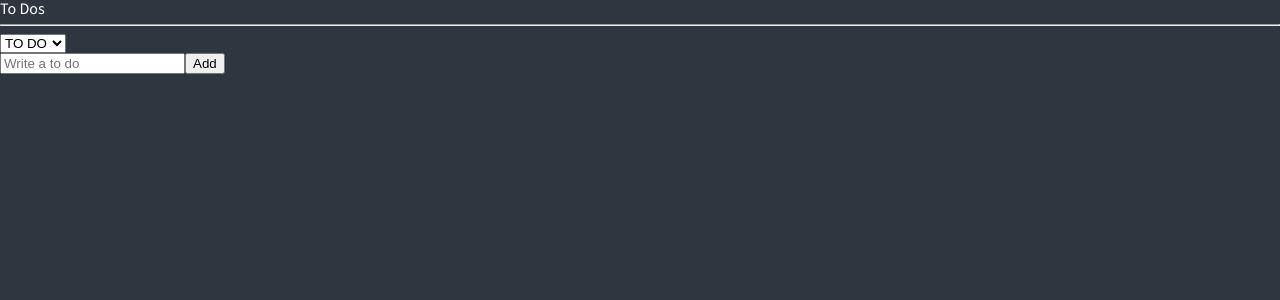
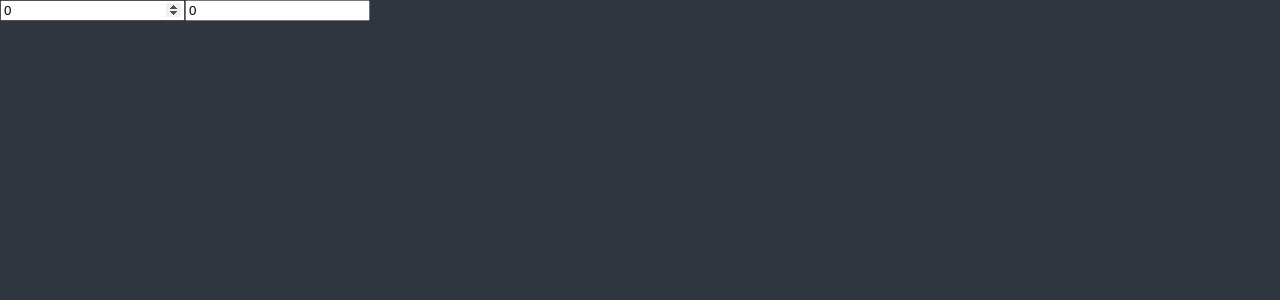
Before and after one commit to mahwin/practice-cra, a React (Create React App) app: page / in a window 1280 px wide. Shown: the top 300 px of the page. Built offline with nearby package versions, Linux system fonts and the light colour scheme.

Commit message:
Practice Set Selectors(recoil)

```diff
--- a/src/App.tsx
+++ b/src/App.tsx
@@ -1,75 +1,32 @@
-import { createGlobalStyle } from "styled-components";
-import ToDoList from "./components/ToDoList";
-
-const GlobalStyle = createGlobalStyle`
-@import url('https://fonts.googleapis.com/css2?family=Source+Sans+Pro:wght@300;400&display=swap');
-html, body, div, span, applet, object, iframe,
-h1, h2, h3, h4, h5, h6, p, blockquote, pre,
-a, abbr, acronym, address, big, cite, code,
-del, dfn, em, img, ins, kbd, q, s, samp,
-small, strike, strong, sub, sup, tt, var,
-b, u, i, center,
-dl, dt, dd, menu, ol, ul, li,
-fieldset, form, label, legend,
-table, caption, tbody, tfoot, thead, tr, th, td,
-article, aside, canvas, details, embed,
-figure, figcaption, footer, header, hgroup,
-main, menu, nav, output, ruby, section, summary,
-time, mark, audio, video {
-  margin: 0;
-  padding: 0;
-  border: 0;
-  font-size: 100%;
-  font: inherit;
-  vertical-align: baseline;
-}
-/* HTML5 display-role reset for older browsers */
-article, aside, details, figcaption, figure,
-footer, header, hgroup, main, menu, nav, section {
-  display: block;
-}
-/* HTML5 hidden-attribute fix for newer browsers */
-*[hidden] {
-    display: none;
-}
-body {
-  line-height: 1;
-}
-menu, ol, ul {
-  list-style: none;
-}
-blockquote, q {
-  quotes: none;
-}
-blockquote:before, blockquote:after,
-q:before, q:after {
-  content: '';
-  content: none;
-}
-table {
-  border-collapse: collapse;
-  border-spacing: 0;
-}
-* {
-  box-sizing: border-box;
-}
-body {
-  font-family: 'Source Sans Pro', sans-serif;
-  background-color:${(props) => props.theme.bgColor};
-  color:${(props) => props.theme.textColor}
-}
-a {
-  text-decoration:none;
-  color:inherit;
-}
-`;
+import React from "react";
+import { useRecoilState, useRecoilValue } from "recoil";
+import { hourSelector, minuteState } from "./atoms";
 
 function App() {
+  const [minutes, setMinutes] = useRecoilState(minuteState);
+  const [hours, setHours] = useRecoilState(hourSelector);
+  const onMinuteChange = (event: React.FormEvent<HTMLInputElement>) => {
+    setMinutes(+event.currentTarget.value);
+  };
+
+  const onHourChange = (event: React.FormEvent<HTMLInputElement>) => {
+    setHours(+event.currentTarget.value);
+  };
   return (
-    <>
-      <GlobalStyle />
-      <ToDoList />
-    </>
+    <div>
+      <input
+        type="number"
+        placeholder="Minutes"
+        value={minutes}
+        onChange={onMinuteChange}
+      />
+      <input
+        onChange={onHourChange}
+        type="number"
+        placeholder="Hours"
+        value={hours}
+      />
+    </div>
   );
 }
 
--- /dev/null
+++ b/src/atoms.tsx
@@ -0,0 +1,18 @@
+import { atom, selector } from "recoil";
+
+export const minuteState = atom({
+  key: "minutes",
+  default: 0,
+});
+
+export const hourSelector = selector<number>({
+  key: "hours",
+  get: ({ get }) => {
+    const minutes = get(minuteState);
+    return minutes / 60;
+  },
+  set: ({ set }, newValue) => {
+    const minutes = +newValue * 60;
+    set(minuteState, minutes);
+  },
+});
--- a/src/components/CreateToDO.tsx
+++ /dev/null
@@ -1,33 +0,0 @@
-import { useForm } from "react-hook-form";
-import { useSetRecoilState, useRecoilValue } from "recoil";
-import { categoryState, toDoState } from "./atom";
-
-interface IForm {
-  toDo: string;
-}
-
-function CreateToDo() {
-  const setToDos = useSetRecoilState(toDoState);
-  const category = useRecoilValue(categoryState);
-  const { register, handleSubmit, setValue } = useForm<IForm>();
-  const handleValid = ({ toDo }: IForm) => {
-    setToDos((oldToDos) => [
-      { text: toDo, id: Date.now(), category },
-      ...oldToDos,
-    ]);
-    setValue("toDo", "");
-  };
-  return (
-    <form onSubmit={handleSubmit(handleValid)}>
-      <input
-        {...register("toDo", {
-          required: "Please write a To Do",
-        })}
-        placeholder="Write a to do"
-      />
-      <button>Add</button>
-    </form>
-  );
-}
-
-export default CreateToDo;
--- a/src/components/ToDo.tsx
+++ /dev/null
@@ -1,37 +0,0 @@
-import React from "react";
-import { useSetRecoilState } from "recoil";
-import { IToDo, toDoState, Categories } from "./atom";
-function ToDo({ text, category, id }: IToDo) {
-  const setToDos = useSetRecoilState(toDoState);
-  const onClick = (event: React.MouseEvent<HTMLButtonElement>) => {
-    const {
-      currentTarget: { name },
-    } = event;
-    setToDos((oldToDos) => {
-      const targetIndex = oldToDos.findIndex((toDo) => toDo.id === id);
-      const newToDo = { text, id, category: name };
-      return oldToDos;
-    });
-  };
-  return (
-    <li>
-      <span>{text}</span>
-      {category !== Categories.DOING && (
-        <button name={Categories.DOING + ""} onClick={onClick}>
-          Doing
-        </button>
-      )}
-      {category !== Categories.TO_DO && (
-        <button name={Categories.TO_DO + ""} onClick={onClick}>
-          To Do
-        </button>
-      )}
-      {category !== Categories.DONE && (
-        <button name={Categories.DONE + ""} onClick={onClick}>
-          Done
-        </button>
-      )}
-    </li>
-  );
-}
-export default ToDo;
--- a/src/components/ToDoList.tsx
+++ /dev/null
@@ -1,31 +0,0 @@
-import React from "react";
-import { useRecoilValue, useRecoilState } from "recoil";
-import { categoryState, toDoSelector, Categories } from "./atom";
-import CreateToDo from "./CreateToDO";
-import ToDo from "./ToDo";
-
-function ToDoList() {
-  const toDos = useRecoilValue(toDoSelector);
-  console.log(toDos);
-  const [category, setCategory] = useRecoilState(categoryState);
-  const onInput = (event: React.FocusEvent<HTMLSelectElement>) => {
-    setCategory(event.currentTarget.value as any);
-  };
-  return (
-    <div>
-      <h1>To Dos</h1>
-      <hr />
-      <select value={category} onInput={onInput}>
-        <option value={Categories.TO_DO}>TO DO</option>
-        <option value={Categories.DOING}>DOING</option>
-        <option value={Categories.DONE}>DONE</option>
-      </select>
-      <CreateToDo />
-      {toDos?.map((toDo) => (
-        <ToDo key={toDo.id} {...toDo} />
-      ))}
-    </div>
-  );
-}
-
-export default ToDoList;
--- a/src/components/atom.ts
+++ /dev/null
@@ -1,34 +0,0 @@
-import { atom, selector } from "recoil";
-
-export interface IToDo {
-  text: string;
-  id: number;
-  category: Categories;
-}
-export enum Categories {
-  "TO_DO",
-  "DOING",
-  "DONE",
-}
-
-export const toDoState = atom<IToDo[]>({
-  key: "toDo",
-  default: [],
-});
-
-export const categoryState = atom<Categories>({
-  key: "category",
-  default: Categories.TO_DO,
-});
-
-export const toDoSelector = selector({
-  key: "toDoSelector",
-  get: ({ get }) => {
-    const toDos = get(toDoState);
-    const category = get(categoryState);
-    console.log("toDos", toDos);
-    console.log("category", category);
-    console.log(toDos.filter((toDo) => toDo.category === category));
-    return toDos.filter((toDo) => toDo.category === category);
-  },
-});
--- a/src/index.tsx
+++ b/src/index.tsx
@@ -4,6 +4,70 @@
 import { RecoilRoot } from "recoil";
 import { ThemeProvider } from "styled-components";
 import { darkTheme } from "./theme";
+import { createGlobalStyle } from "styled-components";
+
+const GlobalStyle = createGlobalStyle`
+@import url('https://fonts.googleapis.com/css2?family=Source+Sans+Pro:wght@300;400&display=swap');
+html, body, div, span, applet, object, iframe,
+h1, h2, h3, h4, h5, h6, p, blockquote, pre,
+a, abbr, acronym, address, big, cite, code,
+del, dfn, em, img, ins, kbd, q, s, samp,
+small, strike, strong, sub, sup, tt, var,
+b, u, i, center,
+dl, dt, dd, menu, ol, ul, li,
+fieldset, form, label, legend,
+table, caption, tbody, tfoot, thead, tr, th, td,
+article, aside, canvas, details, embed,
+figure, figcaption, footer, header, hgroup,
+main, menu, nav, output, ruby, section, summary,
+time, mark, audio, video {
+  margin: 0;
+  padding: 0;
+  border: 0;
+  font-size: 100%;
+  font: inherit;
+  vertical-align: baseline;
+}
+/* HTML5 display-role reset for older browsers */
+article, aside, details, figcaption, figure,
+footer, header, hgroup, main, menu, nav, section {
+  display: block;
+}
+/* HTML5 hidden-attribute fix for newer browsers */
+*[hidden] {
+    display: none;
+}
+body {
+  line-height: 1;
+}
+menu, ol, ul {
+  list-style: none;
+}
+blockquote, q {
+  quotes: none;
+}
+blockquote:before, blockquote:after,
+q:before, q:after {
+  content: '';
+  content: none;
+}
+table {
+  border-collapse: collapse;
+  border-spacing: 0;
+}
+* {
+  box-sizing: border-box;
+}
+body {
+  font-family: 'Source Sans Pro', sans-serif;
+  background-color:${(props) => props.theme.bgColor};
+  color:${(props) => props.theme.textColor}
+}
+a {
+  text-decoration:none;
+  color:inherit;
+}
+`;
 
 const root = ReactDOM.createRoot(
   document.getElementById("root") as HTMLElement
@@ -13,6 +77,7 @@
   <React.StrictMode>
     <RecoilRoot>
       <ThemeProvider theme={darkTheme}>
+        <GlobalStyle />
         <App />
       </ThemeProvider>
     </RecoilRoot>
```
